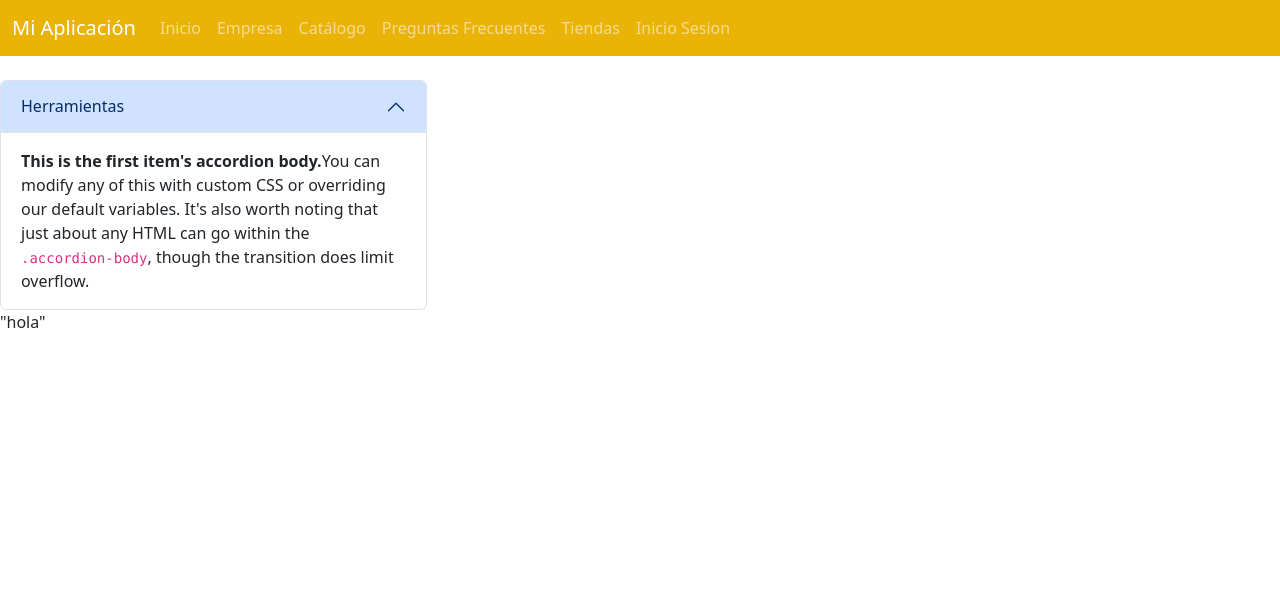
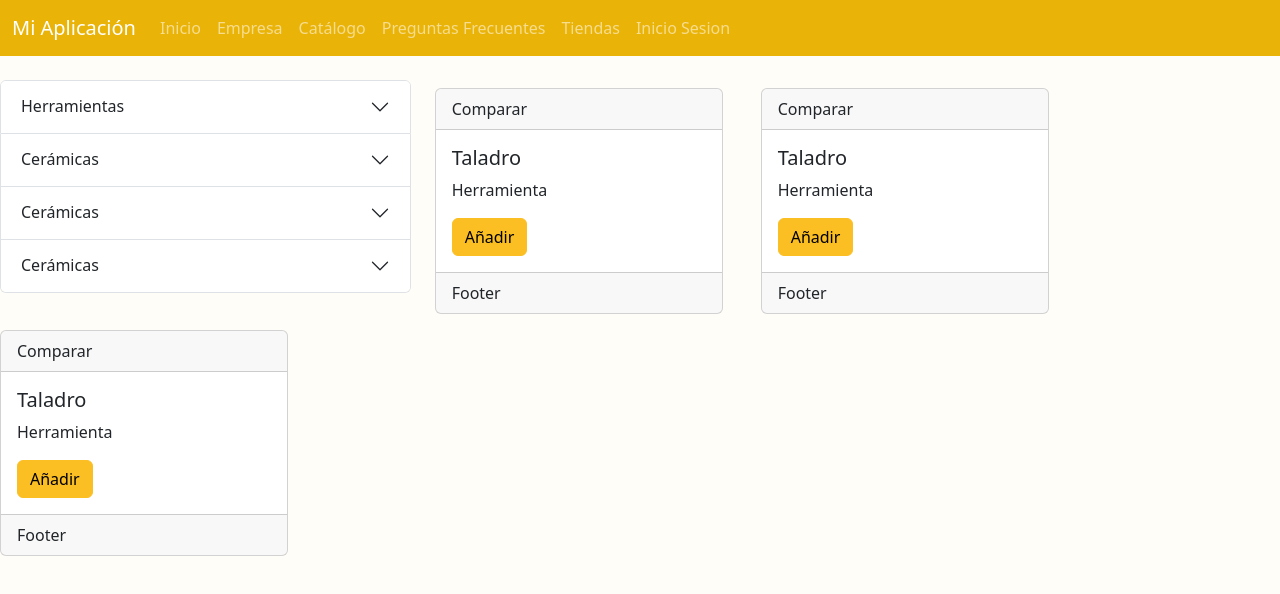
Before and after one commit to maryVillalobos/ProyectoElancarFrontEnd, a React (Vite) app: page /catalogo in a window 1280 px wide. Shown: the top 594 px of the page. Built offline with nearby package versions, Linux system fonts and the light colour scheme.

Commit message:
Avance 1310

```diff
--- /dev/null
+++ b/src/assets/scss/informacion.scss
@@ -0,0 +1,12 @@
+@import './style.scss';
+
+.titulo-empresa{
+    color: var(--bs-info);
+    background-color: var(--bs-dark);
+    padding-left: 10%;
+}
+
+.container-info{
+    color: var(--bs-dark);
+    background-color: var(--bs-success);
+}
--- a/src/assets/scss/inicioSesion.scss
+++ b/src/assets/scss/inicioSesion.scss
@@ -1,15 +1,4 @@
-$theme-colors: (
-  "primary": #eab307 ,
-  "secondary": #fbbf23,
-  "success": #facc14,
-  "info": #fcd34d,
-  "warning": #fde046,
-  "danger": #7f7f7f,
-  "light": #595959,
-  "dark": #262626
-);
-
-@import 'bootstrap/scss/bootstrap';
+@import './style.scss';
 
 
 
--- a/src/assets/scss/style.scss
+++ b/src/assets/scss/style.scss
@@ -1,9 +1,9 @@
 $theme-colors: (
   "primary": #eab307 ,
   "secondary": #fbbf23,
-  "success": #facc14,
-  "info": #fcd34d,
-  "warning": #fde046,
+  "success": #facc1493,
+  "info": #fffdf7,
+  "warning": #3e2a00,
   "danger": #7f7f7f,
   "light": #595959,
   "dark": #262626
@@ -12,7 +12,7 @@ $theme-colors: (
 @import 'bootstrap/scss/bootstrap';
 
 body {
-  background-color: rgb(255, 150, 150); // Cambia el fondo a amarillo para ver si el archivo se está aplicando
+  background-color: var(--bs-info); // Cambia el fondo a amarillo para ver si el archivo se está aplicando
 }
 
 //CSS del Landing page, pantallas iniciales
--- a/src/component/catalogo/catalogo.jsx
+++ b/src/component/catalogo/catalogo.jsx
@@ -1,7 +1,7 @@
 import React from 'react';
 import { Container } from 'reactstrap'; // Importa Container de Reactstrap para estructurar el layout
 import NavBar from '../landingPage/components/navbar';
-import Card from './components/card';
+import Producto from './components/Productos/ProductosElement';
 import Sidebar from './components/Sidebar/sidebar';
 
 
@@ -9,12 +9,24 @@ const Catalogo = () => {
   return (
     <>
       <NavBar/>
-      <div className='col-4'><Sidebar/></div>
+      <div className="row">
+          <div className='col-4'><Sidebar/></div>
 
-      <div className='col-4'>
-        <p>"hola"</p>
+          <div className='col-3'>
+            <Producto Titulo={"Taladro"} Descripcion={"Herramienta"}/>
+
+          </div>
+          <div className='col-3'>
+            <Producto Titulo={"Taladro"} Descripcion={"Herramienta"}/>
+
+          </div>
+          <div className='col-3'>
+            <Producto Titulo={"Taladro"} Descripcion={"Herramienta"}/>
+
+          </div>
 
       </div>
+
     </>
   );
 };
--- /dev/null
+++ b/src/component/catalogo/components/Productos/ProductosElement.jsx
@@ -0,0 +1,31 @@
+import React from 'react';
+import { Container, Card, CardHeader, CardBody, CardTitle, CardText, CardFooter, Button } from 'reactstrap'; // Importa Container de Reactstrap para estructurar el layout
+
+
+const Productos = ({Titulo, Descripcion}) => {
+    return (
+        <>
+            <Card className="my-2" style={{ width: '18rem'}}>
+                <CardHeader>
+                    Comparar
+                </CardHeader>
+                <CardBody>
+                    <CardTitle tag="h5">
+                        {Titulo}
+                    </CardTitle>
+                    <CardText>
+                        {Descripcion}
+                    </CardText>
+                    <Button>
+                        Añadir
+                    </Button>
+                </CardBody>
+                <CardFooter>
+                    Footer
+                </CardFooter>
+            </Card>
+        </>
+    );
+};
+
+export default Productos;
--- a/src/component/catalogo/components/Sidebar/sidebar.jsx
+++ b/src/component/catalogo/components/Sidebar/sidebar.jsx
@@ -18,8 +18,14 @@ const Sidebar = () => {
   return (
     <>
     <Accordion open={open} toggle={toggle}>
-      <SidebarElement Categoria={"Herramientas"}
-      Subcategorias={"Hogar"}/>
+      <SidebarElement id= {1}Categoria={"Herramientas"}
+      Subcategorias={["Subcategoría1","Subcategoría2", "Subcategoría3"]}/>
+      <SidebarElement id={2} Categoria={"Cerámicas"}
+      Subcategorias={["Subcategoría1","Subcategoría2", "Subcategoría3"]}/>
+      <SidebarElement id={3} Categoria={"Cerámicas"}
+      Subcategorias={["Subcategoría1","Subcategoría2", "Subcategoría3"]}/>
+      <SidebarElement id={4} Categoria={"Cerámicas"}
+      Subcategorias={["Subcategoría1","Subcategoría2", "Subcategoría3"]}/>
 
 
 
--- a/src/component/catalogo/components/Sidebar/sidebarElement.jsx
+++ b/src/component/catalogo/components/Sidebar/sidebarElement.jsx
@@ -9,20 +9,23 @@ import {
 
 
 
-const SidebarElement = ({Categoria, Subcategorias}) => {
+const SidebarElement = ({id, Categoria, Subcategorias =[]}) => {
 
 
 
   return (
     <>
     <AccordionItem>
-          <AccordionHeader targetId="1">{Categoria}</AccordionHeader>
-          <AccordionBody accordionId="1">
-            <strong>This is the first item&#39;s accordion body.</strong>
-            You can modify any of this with custom CSS or overriding our default
-            variables. It&#39;s also worth noting that just about any HTML can
-            go within the <code>.accordion-body</code>, though the transition
-            does limit overflow.
+          <AccordionHeader targetId={id}>{Categoria}</AccordionHeader>
+
+          <AccordionBody accordionId={id}>
+
+          {Subcategorias.map((subcategoria, index) => (
+            <div className='col-4' key={index}>
+              {subcategoria}
+            </div>
+          ))}
+
           </AccordionBody>
         </AccordionItem>
     </>
--- a/src/component/catalogo/components/card.jsx
+++ /dev/null
@@ -1,13 +0,0 @@
-import React from 'react';
-import { Container } from 'reactstrap'; // Importa Container de Reactstrap para estructurar el layout
-
-
-const Card = () => {
-  return (
-    <>
-    <p>Hola card</p>
-    </>
-  );
-};
-
-export default Card;
--- /dev/null
+++ b/src/component/informacionEmpresa/Informacion.jsx
@@ -0,0 +1,56 @@
+import React from 'react';
+import { Container, Row, Button } from 'reactstrap'; // Importa Container de Reactstrap para estructurar el layout
+import NavBar from '../landingPage/components/navbar';
+import '/src/assets/scss/informacion.scss';
+
+
+const Informacion = () => {
+  return (
+    <>
+          <NavBar />
+          <Row>
+              <Container fluid className="color-blocks-container titulo-empresa">
+                  <h1>Empresa</h1>
+              </Container>
+          </Row>
+          <Row>
+              <dic className="col-3 container-info">
+                  <Button color="warning">
+                      Misión
+                  </Button>
+              </dic>
+              <dic className="col-3 container-info">
+                  <Button color="warning">
+                      Visión
+                  </Button>
+              </dic>
+              <dic className="col-3 container-info">
+                  <Button color="warning">
+                      Filosofía
+                  </Button>
+              </dic>
+              <dic className="col-3 container-info">
+                  <Button color="warning">
+                      Contactos
+                  </Button>
+              </dic>
+          </Row>
+
+          <Row>
+              <div className="col-6">
+                  <h1>Envíenos un mensaje</h1>
+
+              </div>
+              <div className="col-6">
+                  <h1>Imagen</h1>
+
+              </div>
+
+          </Row>
+
+
+    </>
+  );
+};
+
+export default Informacion;
--- a/src/component/landingPage/components/navbar.jsx
+++ b/src/component/landingPage/components/navbar.jsx
@@ -8,8 +8,8 @@ const MyNavbar = () => {
   const toggle = () => setIsOpen(!isOpen); // Alternar entre abierto y cerrado
 
   return (
-    <Navbar color="primary" dark expand="md" className="mb-4">
-      <NavbarBrand href="/">Mi Aplicación</NavbarBrand>
+    <Navbar color="primary" dark expand="md" className="mb-4 ">
+      <NavbarBrand color='secondary' href="/">Mi Aplicación</NavbarBrand>
       <NavbarToggler onClick={toggle} />
       <Collapse isOpen={isOpen} navbar>
         <Nav className="ml-auto" navbar>
--- a/src/main.jsx
+++ b/src/main.jsx
@@ -13,6 +13,7 @@ import Landing from './component/landingPage/Landing';
 import InicioSesion from './component/inicioSesion/InicioSesion'
 import Catalogo from './component/catalogo/catalogo'
 import Interfaz from './component/interfazUsuario/interfazUsuario'
+import Informacion from './component/informacionEmpresa/informacion';
 
 
 
@@ -33,6 +34,10 @@ const router=createBrowserRouter([
     path:"/interfazUsuario",
     element: <Interfaz />
   },
+  {
+    path:"/about",
+    element: <Informacion />
+  },
 
 ]);
 
```
Also changed, not shown: src/component/catalogo/components/Productos/ProductosContainer.jsx (added).
